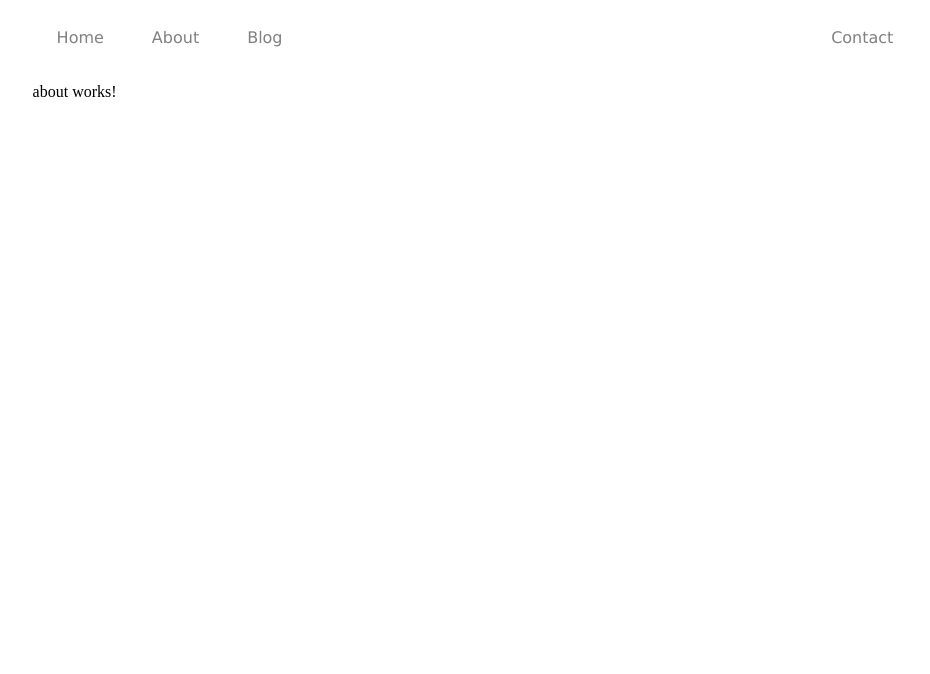
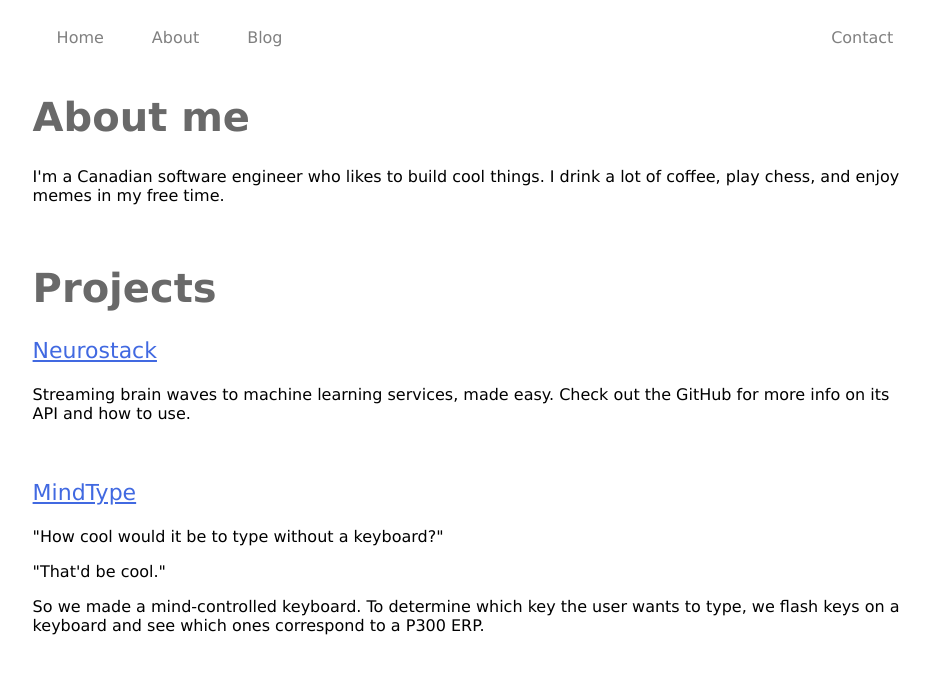
Before and after one commit to Karl-Cui/website, an Angular app in the folder website/: page /about in a window 1280 px wide. Shown: the top 674 px of the page, without its empty margins (165-1095 px from the left). Built offline with nearby package versions, Linux system fonts and the light colour scheme.

Commit message:
About page

```diff
--- a/website/src/app/ui/pages/about/about.component.css
+++ b/website/src/app/ui/pages/about/about.component.css
@@ -0,0 +1,16 @@
+.title {
+    color: DimGray;
+    font-size: 40px;
+}
+
+div {
+    font-family: "Verdana";
+}
+
+.project-title {
+    font-size: 22px;
+}
+
+a {
+    color: RoyalBlue;
+}
--- a/website/src/app/ui/pages/about/about.component.html
+++ b/website/src/app/ui/pages/about/about.component.html
@@ -1 +1,27 @@
-<p>about works!</p>
+<div>
+    <h1 class="title">About me</h1>
+    <p>I'm a Canadian software engineer who likes to build cool things. I drink a lot of coffee, play chess, and enjoy memes in my free time.</p>
+</div>
+
+<br/>
+
+<div>
+    <h1 class="title">Projects</h1>
+
+    <div class="project">
+        <p class="project-title"><a href="https://github.com/neurotechuoft/Neurostack" target="_blank">Neurostack</a></p>
+        <p>Streaming brain waves to machine learning services, made easy. Check out the GitHub for more info on its API and how to use.</p>
+    </div>
+
+    <br/>
+
+    <div class="project">
+        <p class="project-title"><a href="https://github.com/neurotechuoft/MindType" target="_blank">MindType</a></p>
+        <p>"How cool would it be to type without a keyboard?"</p>
+        <p>"That'd be cool."</p>
+        <p>So we made a mind-controlled keyboard. To determine which key the user wants to type, we flash keys on a keyboard and see which ones correspond to a P300 ERP.</p>
+    </div>
+
+</div>
+
+<br/>
```
